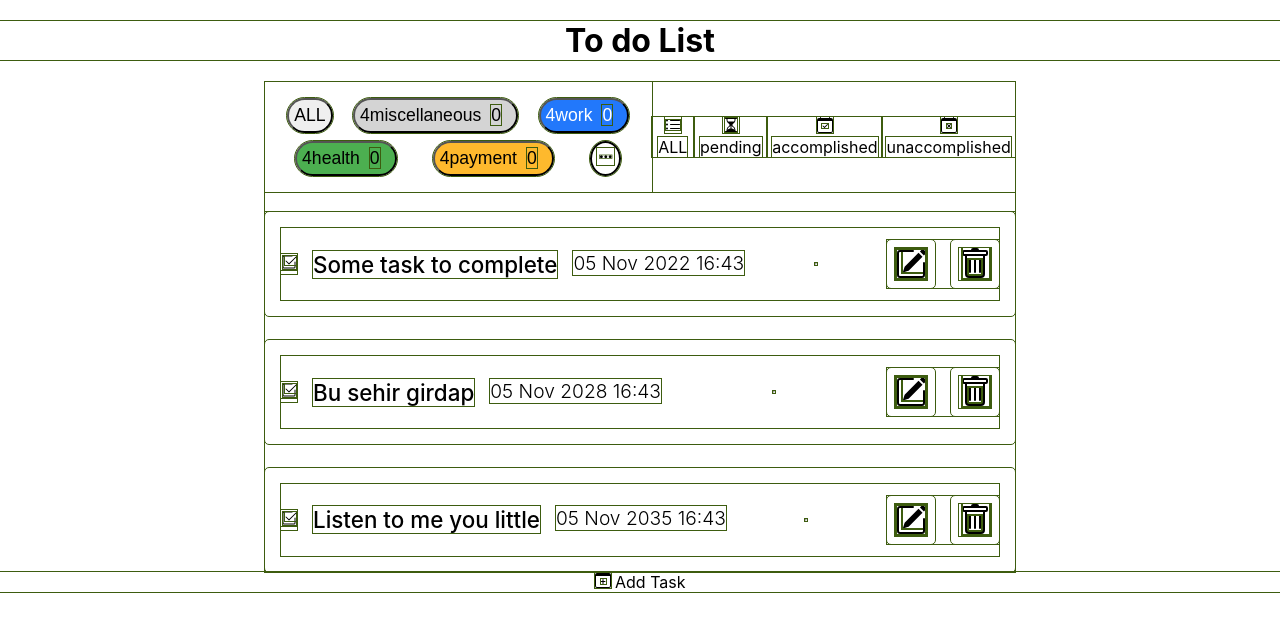
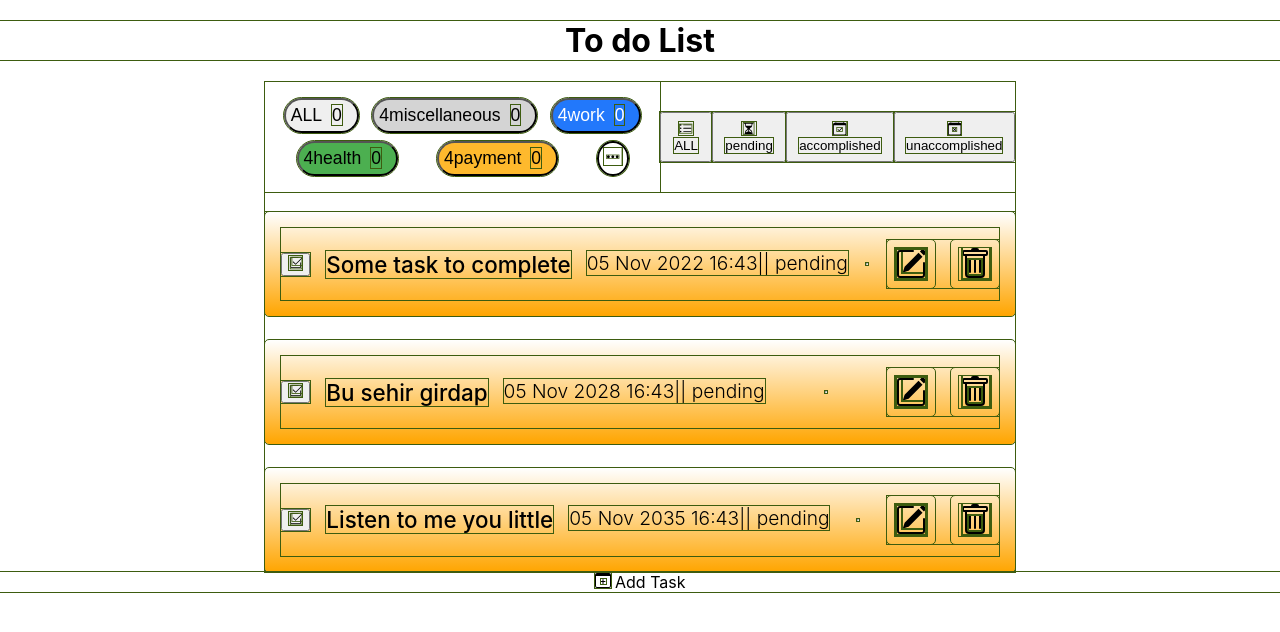
Before and after one commit to neo-the-coder/to-do-app, a React (Create React App) app in the folder to-do-app/: page / in a window 1280 px wide. Shown: the top 632 px of the page. Built offline with nearby package versions, Linux system fonts and the light colour scheme.

Commit message:
add filter to status

```diff
--- a/to-do-app/src/components/Categories.js
+++ b/to-do-app/src/components/Categories.js
@@ -10,10 +10,11 @@ function Categories() {
     const categories = useSelector(state => state.category.categoriesList);
     const dispatch = useDispatch();
     const cLength = categories.length;
+    const allTaskCount = categories.reduce((sum, category) => sum + category.count, 0);
 
   return (
     <>
-      <button onClick={() => dispatch(allCategory())}>ALL</button>
+      <button onClick={() => dispatch(allCategory())}>ALL<span>{allTaskCount}</span></button>
       {categories.map((category) => (
         <button
           style={{ backgroundColor: category.color, color: category.textColor }}
--- a/to-do-app/src/components/TaskStatus.js
+++ b/to-do-app/src/components/TaskStatus.js
@@ -1,14 +1,51 @@
-import React from 'react'
-import { BsCalendarCheck, BsCalendarX, BsHourglassSplit, BsListUl } from "react-icons/bs";
+import React from "react";
+import styles from "../styles/TaskStatus.module.scss";
+import {
+  BsCalendarCheck,
+  BsCalendarX,
+  BsHourglassSplit,
+  BsListUl,
+} from "react-icons/bs";
+import { useDispatch } from "react-redux";
+import { allStatus, pickStatus } from "../slices/filterSlice";
 
 function TaskStatus() {
+  const statuses = [
+    {
+      name: "pending",
+      icon: <BsHourglassSplit />,
+    },
+    {
+      name: "accomplished",
+      icon: <BsCalendarCheck />,
+    },
+    {
+      name: "unaccomplished",
+      icon: <BsCalendarX />,
+    },
+  ];
+
+  const dispatch = useDispatch();
+
   return (
     <>
-      <div>
+      <button
+        className={styles.status}
+        onClick={() => dispatch(allStatus())}
+      >
         <BsListUl />
         <span>ALL</span>
-      </div>
-      <div>
+      </button>
+      {statuses.map((status) => (
+        <button
+          className={styles.status}
+          onClick={() => dispatch(pickStatus(status.name))}
+        >
+          {status.icon}
+          <span>{status.name}</span>
+        </button>
+      ))}
+      {/* <div>
         <BsHourglassSplit />
         <span>pending</span>
       </div>
@@ -19,9 +56,9 @@ function TaskStatus() {
       <div>
         <BsCalendarX />
         <span>unaccomplished</span>
-      </div>
+      </div> */}
     </>
   );
 }
 
-export default TaskStatus
+export default TaskStatus;
--- a/to-do-app/src/components/TodoItem.js
+++ b/to-do-app/src/components/TodoItem.js
@@ -3,7 +3,7 @@ import React, { useState } from 'react'
 import { BsCheck2Square, BsPencilSquare, BsTrash } from 'react-icons/bs';
 import { useDispatch } from 'react-redux';
 import { subtractCount } from '../slices/categorySlice';
-import { deleteTodo } from '../slices/todoSlice';
+import { deleteTodo, updateTodo } from '../slices/todoSlice';
 import styles from '../styles/TodoItem.module.scss';
 import ConfirmationBox from './ConfirmationBox';
 import TaskWindow from './TaskWindow';
@@ -19,17 +19,18 @@ function TodoItem( {todo} ) {
     dispatch(deleteTodo(todo.id));
     dispatch(subtractCount(todo.category));
   }
-
+  //let a = `linear-gradient(, ${todo.color}, white`;
   return (
     <>
-      <div className={styles.todoItem}>
+      <div className={styles.todoItem} style={{background: `linear-gradient(to top, orange, transparent)`}}>
         <div className={styles.todoDetails}>
-          <div className={styles.checkbox}>
+          <button className={styles.checkbox} onClick={() => dispatch(updateTodo({id: todo.id, status: 'accomplished'}))}>
             <BsCheck2Square />
-          </div>
+          </button>
           <p className={styles.task}>{todo.task}</p>
           <div className={styles.time}>
             {todo.due ? format(new Date(todo.due), 'dd LLL yyyy HH:mm') : '-'}
+            || {todo.status}
           </div>
           <hr />
           <div className={styles.todoButtons}>
--- a/to-do-app/src/slices/filterSlice.js
+++ b/to-do-app/src/slices/filterSlice.js
@@ -33,8 +33,31 @@ const filterSlice = createSlice({
         };
       }
     },
+    pickStatus: (state, action) => {
+      if (!(state.status.length + 1 === 4)) {
+        return {
+          ...state,
+          status: state.status.includes(action.payload)
+            ? state.status.filter((st) => st !== action.payload)
+            : [...state.status, action.payload],
+        };
+      } else {
+        return {
+          ...state,
+          status: [],
+        };
+      }
+    },
+    allStatus: (state) => {
+      if (state.status.length !== 0) {
+        return {
+          ...state,
+          status: [],
+        };
+      }
+    },
   },
 });
 
-export const { pickCategory, allCategory } = filterSlice.actions;
+export const { pickCategory, allCategory, pickStatus, allStatus } = filterSlice.actions;
 export default filterSlice.reducer;
--- /dev/null
+++ b/to-do-app/src/styles/TaskStatus.module.scss
@@ -0,0 +1,3 @@
+.status {
+    height: 50px;
+}
```
Also changed, not shown: to-do-app/src/slices/todoSlice.js (+8 -0 lines).
